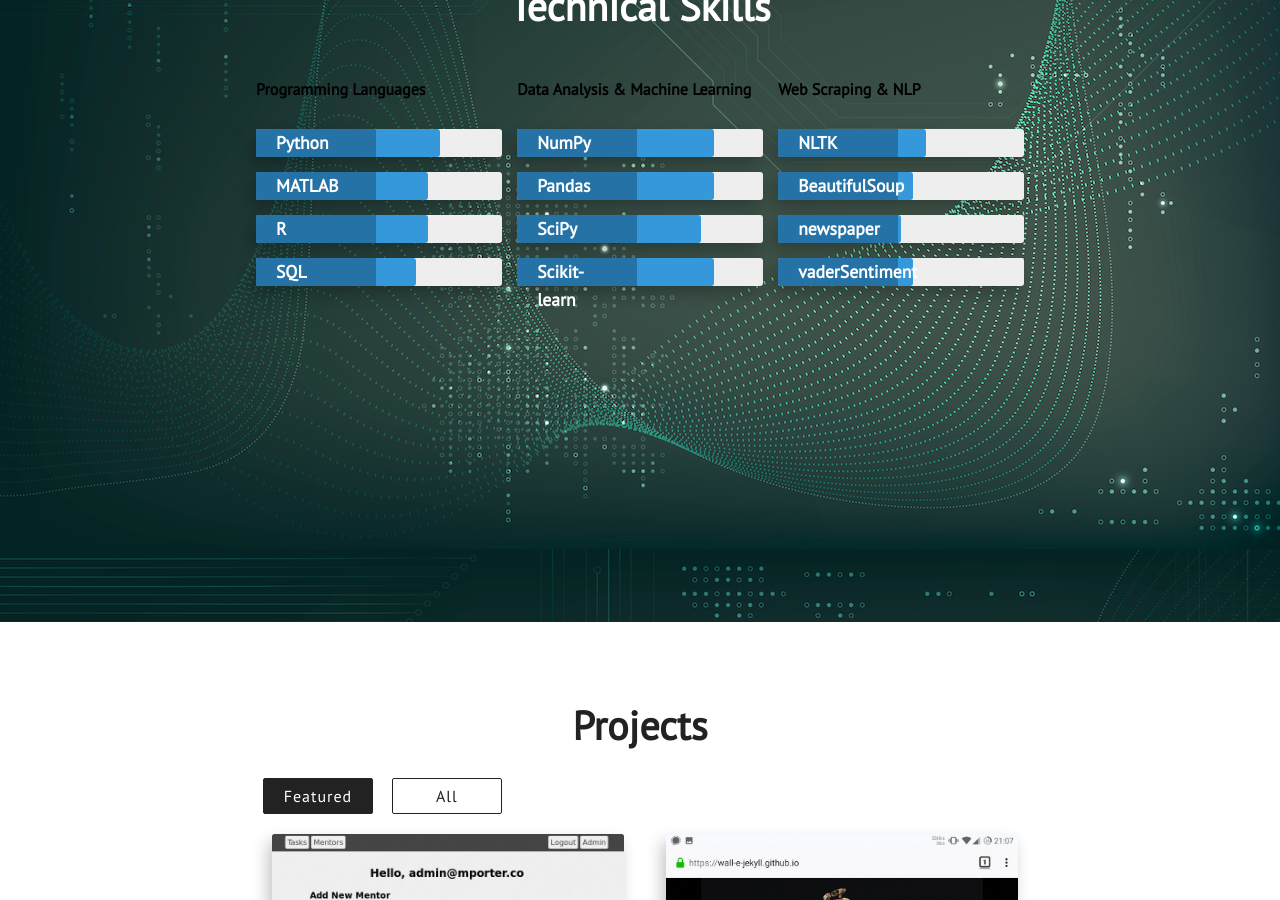
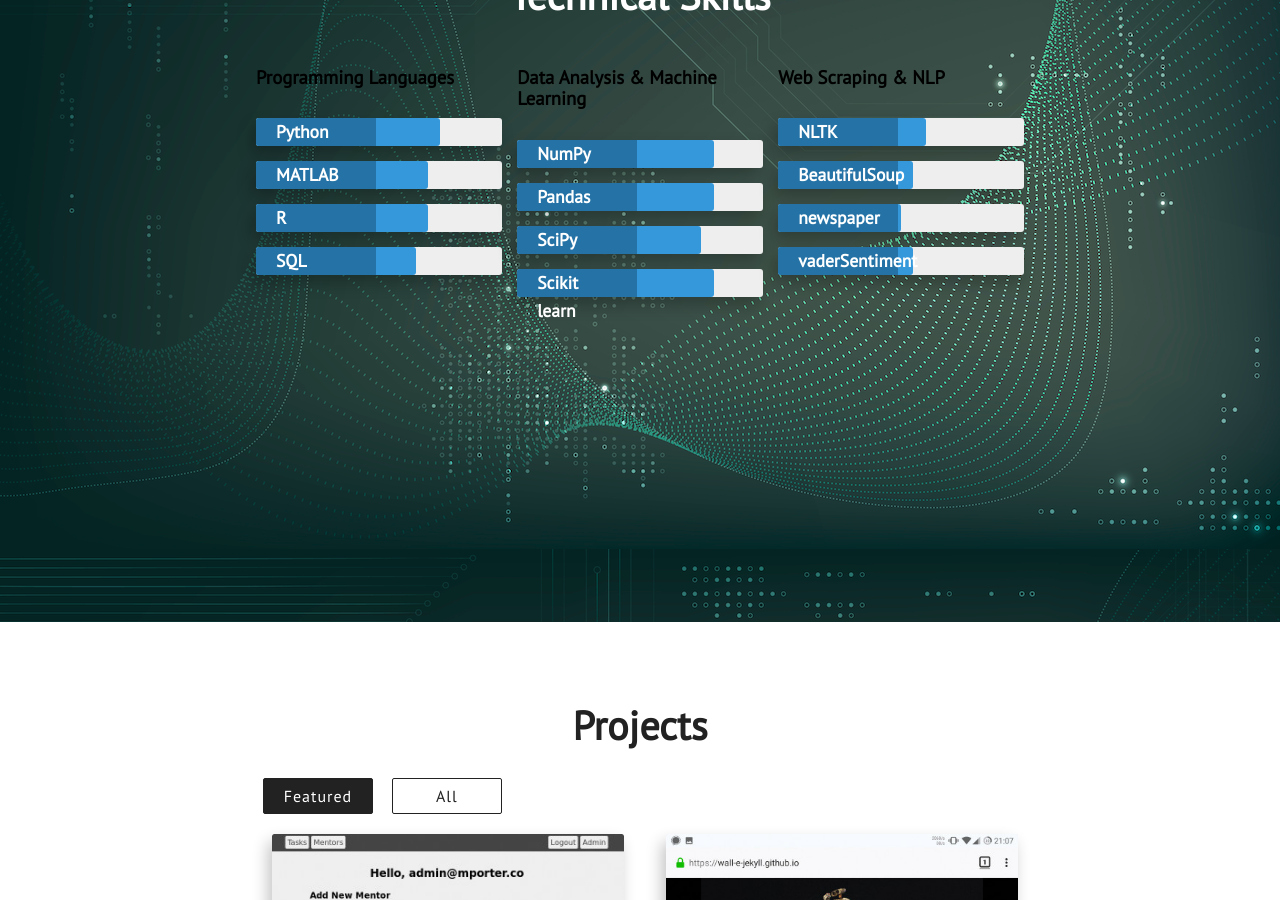
Before and after one commit to sotudian/sotudian.github.io, a Jekyll site: the page built from index.html, in a window 1280 px wide and 900 px high, scrolled down 2278 px. Built offline with Jekyll 4.4.1, drawn with Linux system fonts in a browser that asks for light colours; nearby versions of some CDN libraries.

Commit message:
Update skills.html

```diff
--- a/_includes/skills.html
+++ b/_includes/skills.html
@@ -8,7 +8,7 @@
                         <!-- Column 1 -->
                         <div class="skills-column">
                             <!-- Programming Languages -->
-                            <h4 class="skills-category">Programming Languages</h4>
+                            <h3 class="skills-category">Programming Languages</h3>
                             <div class="progress-bars">
                                 <div class="skillbar clearfix" data-percent="75%">
                                     <div class="skillbar-title" style="background: #2980b9;"><span>Python</span></div>
@@ -32,7 +32,7 @@
                         <!-- Column 2 -->
                         <div class="skills-column">
                             <!-- Data Analysis & Machine Learning -->
-                            <h4 class="skills-category">Data Analysis & Machine Learning</h4>
+                            <h3 class="skills-category">Data Analysis & Machine Learning</h3>
                             <div class="progress-bars">
                                 <div class="skillbar clearfix" data-percent="80%">
                                     <div class="skillbar-title" style="background: #2980b9;"><span>NumPy</span></div>
@@ -47,7 +47,7 @@
                                     <div class="skillbar-bar" style="background: #3498db;"></div>
                                 </div>
                                 <div class="skillbar clearfix" data-percent="80%">
-                                    <div class="skillbar-title" style="background: #2980b9;"><span>Scikit-learn</span></div>
+                                    <div class="skillbar-title" style="background: #2980b9;"><span>Scikit learn</span></div>
                                     <div class="skillbar-bar" style="background: #3498db;"></div>
                                 </div>
                             </div>
@@ -56,7 +56,7 @@
                         <!-- Column 3 -->
                         <div class="skills-column">
                             <!-- Web Scraping & NLP -->
-                            <h4 class="skills-category">Web Scraping & NLP</h4>
+                            <h3 class="skills-category">Web Scraping & NLP</h3>
                             <div class="progress-bars">
                                 <div class="skillbar clearfix" data-percent="60%">
                                     <div class="skillbar-title" style="background: #2980b9;"><span>NLTK</span></div>
```
